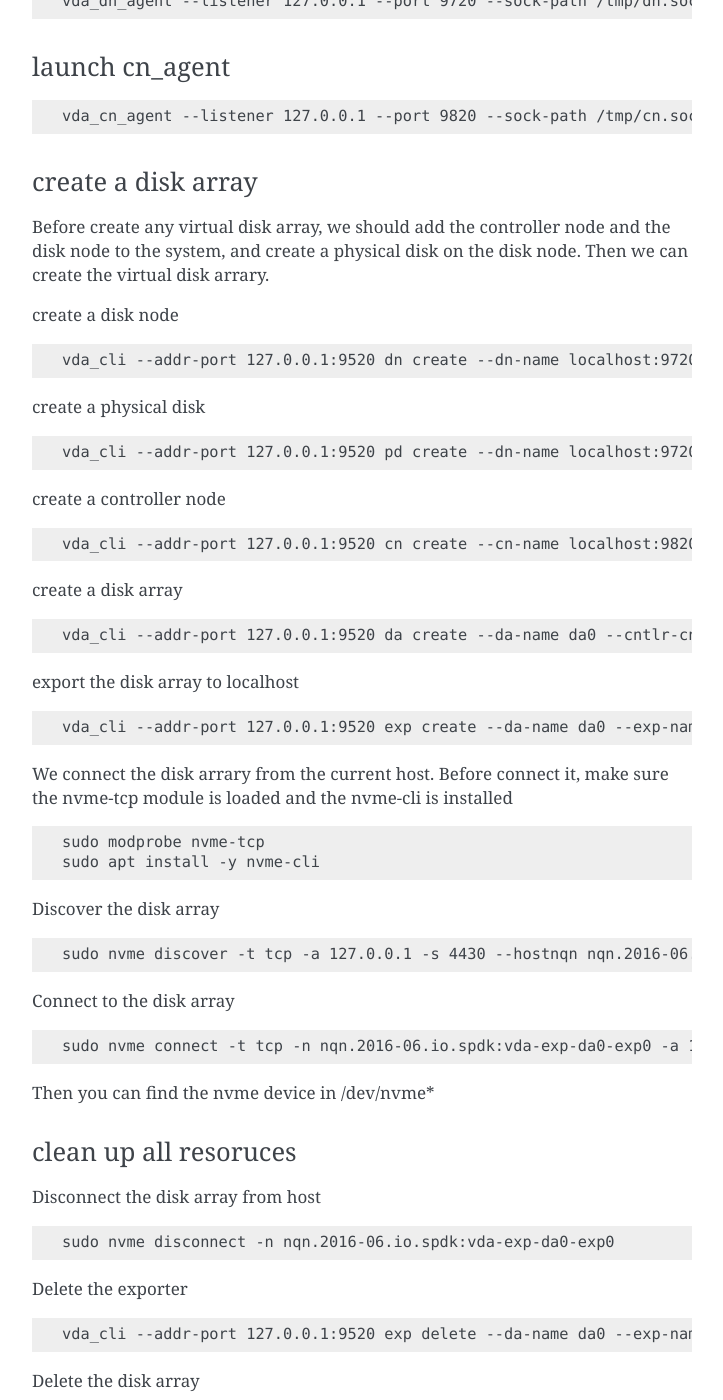
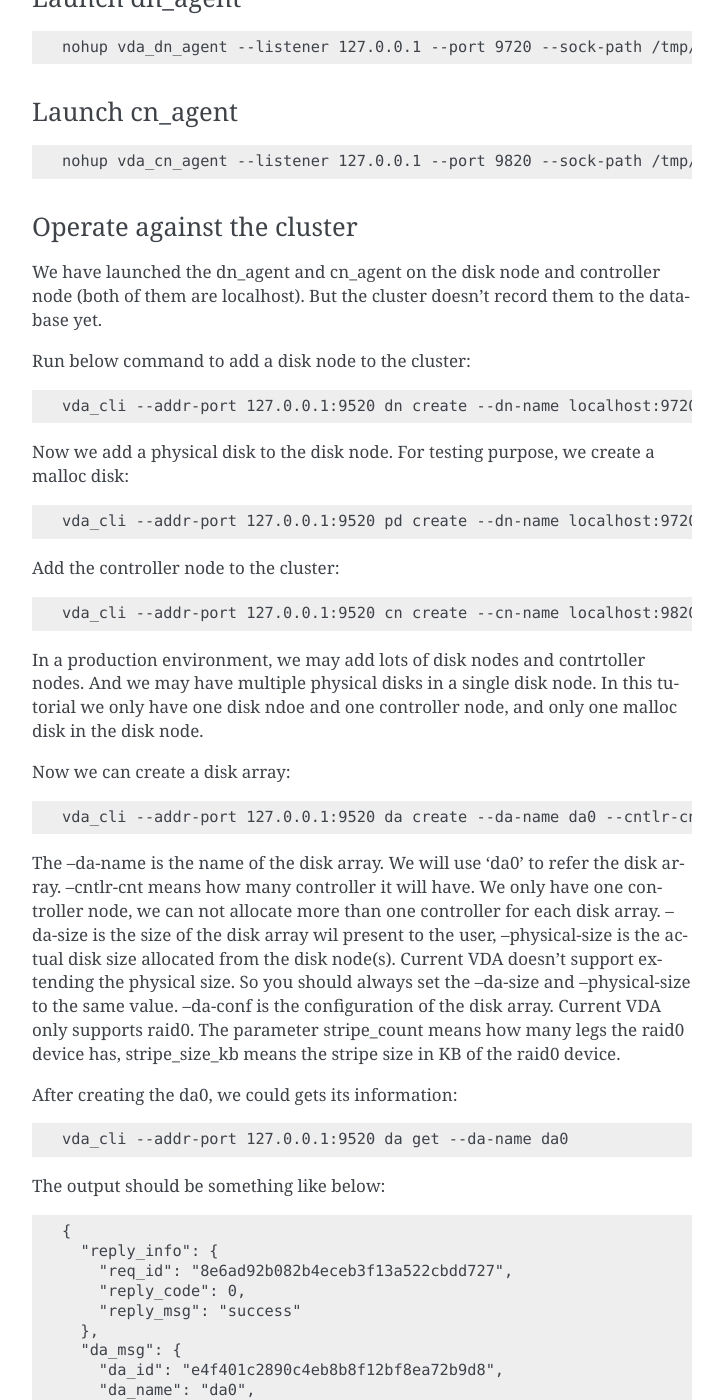
Before and after one commit to virtual-disk-array/vda_doc, a Sphinx documentation site: the page built from source/MinimalDeployment.rst, in a window 1280 px wide and 1400 px high, scrolled down 2988 px. Shown: the whole window, without its empty margins (388-1111 px from the left). Built offline with Sphinx 7.4.7, drawn with Linux system fonts in a browser that asks for light colours; some of the changed text lies outside the part shown.

Commit message:
rewrite minimal deployment

```diff
--- a/source/MinimalDeployment.rst
+++ b/source/MinimalDeployment.rst
@@ -12,20 +12,14 @@
 are SPDK applications. In this tutorial, we use the buildin
 application spdk_tgt. All of them are deployed in a ubuntu 20.04
 server. But they should be deployed to most of the linux
-distributions. The server should have at least 8G memory, and we will
-allocate 4G huge page for spdk applications.
+distributions. In a production environment, the SPDK applications and
+the VDA related processes should run as daemons. But in this guide, we
+just use "nohup" command to keep them running.
 
 Install
 -------
 
-make sure system is up to date
-^^^^^^^^^^^^^^^^^^^^^^^^^^^^^^
-
-.. code-block:: none
-
-   sudo apt update -y && sudo apt upgrade -y && sudo reboot
-
-install spdk
+Install spdk
 ^^^^^^^^^^^^
 Follow the `SPDK Getting Started doc <https://spdk.io/doc/getting_started.html>`_.
 
@@ -39,7 +33,7 @@
    ./configure
    make
 
-run spdk
+Run spdk
 ^^^^^^^^
 In this tutorial, we plan to run one controller node and one disk
 node. Each node should have its own spdk application. So we will
@@ -59,7 +53,7 @@
 
 .. code-block:: none
 
-   sudo ./build/bin/spdk_tgt --rpc-socket /tmp/dn.sock --wait-for-rpc > /tmp/dn.log 2>&1 &
+   nohup sudo ./build/bin/spdk_tgt --rpc-socket /tmp/dn.sock --wait-for-rpc > /tmp/dn.log 2>&1 &
 
 We run below command to disable auto examine:
 
@@ -81,24 +75,32 @@
 
    sudo chmod 777 /tmp/dn.sock
 
-We do the similar things for the controller node spdk application:
+We do the similar things for the controller node spdk application.
+
+Run the spdk application:
 
 .. code-block:: none
 
-   sudo ./build/bin/spdk_tgt --rpc-socket /tmp/cn.sock --wait-for-rpc > /tmp/cn.log 2>&1 &
+   nohup sudo ./build/bin/spdk_tgt --rpc-socket /tmp/cn.sock --wait-for-rpc > /tmp/cn.log 2>&1 &
+
+Wait until the spdk application is ready for accepting RPCs, then run
+below commands:
+
+.. code-block:: none
+
    sudo ./scripts/rpc.py -s /tmp/cn.sock bdev_set_options -d
    sudo ./scripts/rpc.py -s /tmp/cn.sock framework_start_init
    sudo ./scripts/rpc.py -s /tmp/cn.sock framework_wait_init
    sudo chmod 777 /tmp/cn.sock
 
-install vda
+Install vda
 ^^^^^^^^^^^
 install venv, create a python virtual environment, install vda in this
 environment.
 
 .. code-block:: none
 
-   cd ~/
+   cd ~
    sudo apt install -y python3-venv
    python3 -m venv vda_env
    source vda_env/bin/activate
@@ -112,92 +114,218 @@
 
    soruce vda_env/bin/activate
 
-init database
+Init database
 ^^^^^^^^^^^^^
 
 .. code-block:: none
 
    vda_db --action create --db-uri sqlite:////tmp/vda.db
 
-launch portal
+Launch portal
 ^^^^^^^^^^^^^
 
 .. code-block:: none
 
-   vda_portal --listener 127.0.0.1 --port 9520 --db-uri sqlite:////tmp/vda.db > /tmp/vda_portal.log 2>&1 &
+   nohup vda_portal --listener 127.0.0.1 --port 9520 --db-uri sqlite:////tmp/vda.db > /tmp/vda_portal.log 2>&1 &
 
 
-launch monitor
+Launch monitor
 ^^^^^^^^^^^^^^
 
 .. code-block:: none
 
-   vda_monitor --listener 127.0.0.1 --port 9620 --db-uri sqlite:////tmp/vda.db > /tmp/vda_monitor.log 2>&1 &
+   nohup vda_monitor --listener 127.0.0.1 --port 9620 --db-uri sqlite:////tmp/vda.db > /tmp/vda_monitor.log 2>&1 &
 
-launch dn_agent
+Launch dn_agent
 ^^^^^^^^^^^^^^^
 
 .. code-block:: none
 
-   vda_dn_agent --listener 127.0.0.1 --port 9720 --sock-path /tmp/dn.sock --listener-conf '{"trtype":"tcp","traddr":"127.0.0.1","adrfam":"ipv4","trsvcid":"4420"}' > /tmp/vda_dn_agent.log 2>&1 &
+   nohup vda_dn_agent --listener 127.0.0.1 --port 9720 --sock-path /tmp/dn.sock --listener-conf '{"trtype":"tcp","traddr":"127.0.0.1","adrfam":"ipv4","trsvcid":"4420"}' > /tmp/vda_dn_agent.log 2>&1 &
 
 
-launch cn_agent
+Launch cn_agent
 ^^^^^^^^^^^^^^^
 
 .. code-block:: none
 
-   vda_cn_agent --listener 127.0.0.1 --port 9820 --sock-path /tmp/cn.sock --listener-conf '{"trtype":"tcp","traddr":"127.0.0.1","adrfam":"ipv4","trsvcid":"4430"}' > /tmp/vda_cn_agent.log 2>&1 &
+   nohup vda_cn_agent --listener 127.0.0.1 --port 9820 --sock-path /tmp/cn.sock --listener-conf '{"trtype":"tcp","traddr":"127.0.0.1","adrfam":"ipv4","trsvcid":"4430"}' > /tmp/vda_cn_agent.log 2>&1 &
 
-create a disk array
-^^^^^^^^^^^^^^^^^^^
-Before create any virtual disk array, we should add the controller
-node and the disk node to the system, and create a physical disk on
-the disk node. Then we can create the virtual disk arrary.
+Operate against the cluster
+^^^^^^^^^^^^^^^^^^^^^^^^^^^
 
-create a disk node
+We have launched the dn_agent and cn_agent on the disk node and
+controller node (both of them are localhost). But the cluster doesn't
+record them to the database yet.
+
+
+Run below command to add a disk node to the cluster:
 
 .. code-block:: none
 
     vda_cli --addr-port 127.0.0.1:9520 dn create --dn-name localhost:9720 --dn-listener-conf '{"trtype":"tcp","traddr":"127.0.0.1","adrfam":"ipv4","trsvcid":"4420"}'
 
-create a physical disk
+Now we add a physical disk to the disk node. For testing purpose, we
+create a malloc disk:
 
 .. code-block:: none
 
    vda_cli --addr-port 127.0.0.1:9520 pd create --dn-name localhost:9720 --pd-name pd0 --pd-conf '{"type":"malloc","size":67108864}'
 
-create a controller node
+Add the controller node to the cluster:
 
 .. code-block:: none
 
    vda_cli --addr-port 127.0.0.1:9520 cn create --cn-name localhost:9820 --cn-listener-conf '{"trtype":"tcp","traddr":"127.0.0.1","adrfam":"ipv4","trsvcid":"4430"}'
 
-create a disk array
+In a production environment, we may add lots of disk nodes and
+contrtoller nodes. And we may have multiple physical disks in a single
+disk node. In this tutorial we only have one disk ndoe and one
+controller node, and only one malloc disk in the disk node.
+
+Now we can create a disk array:
 
 .. code-block:: none
 
    vda_cli --addr-port 127.0.0.1:9520 da create --da-name da0 --cntlr-cnt 1 --da-size 33554432 --physical-size 33554432 --da-conf '{"stripe_count":1, "stripe_size_kb":64}'
 
-export the disk array to localhost
+The --da-name is the name of the disk array. We will use 'da0' to
+refer the disk array. --cntlr-cnt means how many controller it will
+have. We only have one controller node, we can not allocate more than
+one controller for each disk array. --da-size is the size of the disk
+array wil present to the user, --physical-size is the actual disk size
+allocated from the disk node(s). Current VDA doesn't support extending
+the physical size. So you should always set the --da-size
+and --physical-size to the same value. --da-conf is the configuration
+of the disk array. Current VDA only supports raid0. The parameter
+stripe_count means how many legs the raid0 device has, stripe_size_kb
+means the stripe size in KB of the raid0 device.
+
+After creating the da0, we could gets its information:
+
+.. code-block:: none
+
+   vda_cli --addr-port 127.0.0.1:9520 da get --da-name da0
+
+The output should be something like below:
+
+.. code-block:: none
+
+   {
+     "reply_info": {
+       "req_id": "8e6ad92b082b4eceb3f13a522cbdd727",
+       "reply_code": 0,
+       "reply_msg": "success"
+     },
+     "da_msg": {
+       "da_id": "e4f401c2890c4eb8b8f12bf8ea72b9d8",
+       "da_name": "da0",
+       "cntlr_cnt": 1,
+       "da_size": 33554432,
+       "da_conf": "{\"stripe_count\":1, \"stripe_size_kb\":64}",
+       "da_details": "{\"lvs_conf\": {\"uuid\": \"ee843399-9888-4f65-a722-bbc708cf5984\", \"name\": \"vda-005-e4f401c2890c4eb8b8f12bf8ea72b9d8\", \"base_bdev\": \"vda-004-e4f401c2890c4eb8b8f12bf8ea72b9d8\", \"total_data_clusters\": 7, \"free_clusters\": 7, \"block_size\": 4096, \"cluster_size\": 4194304}}",
+       "hash_code": 27012,
+       "error": false
+     },
+     "grp_msg_list": [
+       {
+         "grp_id": "97a5f2d5b4984601833296255094e00b",
+         "da_name": "da0",
+         "grp_idx": 0,
+         "grp_size": 33554432,
+         "vd_msg_list": [
+           {
+             "vd_id": "5c50ec79a3e8453699f757b675132933",
+             "da_name": "da0",
+             "grp_idx": 0,
+             "vd_idx": 0,
+             "dn_name": "localhost:9720",
+             "pd_name": "pd0",
+             "vd_size": 33554432
+           }
+         ]
+       }
+     ],
+     "cntlr_msg_list": [
+       {
+         "cntlr_id": "fab50f49958a4534828f6cf641c76ea3",
+         "da_name": "da0",
+         "cntlr_idx": 0,
+         "cn_name": "localhost:9820",
+         "primary": true,
+         "error": false,
+         "error_msg": ""
+       }
+     ]
+   }
+
+Export the disk array to localhost
 
 .. code-block:: none
 
    vda_cli --addr-port 127.0.0.1:9520 exp create --da-name da0 --exp-name exp0 --initiator-nqn nqn.2016-06.io.spdk:host0
 
-We connect the disk arrary from the current host. Before connect it,
-make sure the nvme-tcp module is loaded and the nvme-cli is installed
+When we export the disk array, we give a --exp-name, the disk array
+NQN will be generated from the da name and the exp
+name. The --initiator-nqn is the NQN of the initiator, when the
+initiator connect to this disk array, it should provide correct
+initiator nqn, or the disk array will reject the connection.
+
+Before let a host (initiator) connect to it, we need to know some
+basic information, such as the disk array NQN, and detail parameters
+about the NVMeoF protocal. We could use below command to get these
+information:
+
+.. code-block:: none
+
+   vda_cli --addr-port 127.0.0.1:9520 exp get --da-name da0 --exp-name exp0
+
+The output should be something like below:
+
+.. code-block:: none
+
+   {
+     "reply_info": {
+       "req_id": "c6d5f10f2d3d4e9a9950313f909564a0",
+       "reply_code": 0,
+       "reply_msg": "success"
+     },
+     "exp_msg": {
+       "exp_id": "5192e1f1cd154fbc92ebfb0743f5389e",
+       "exp_name": "exp0",
+       "exp_nqn": "nqn.2016-06.io.spdk:vda-exp-da0-exp0",
+       "da_name": "da0",
+       "initiator_nqn": "nqn.2016-06.io.spdk:host0",
+       "snap_name": "",
+       "es_msg_list": [
+         {
+           "es_id": "c99254393a4643d9b3da68cd78810d5c",
+           "cntlr_idx": 0,
+           "cn_name": "localhost:9820",
+           "cn_listener_conf": "{\"trtype\":\"tcp\",\"traddr\":\"127.0.0.1\",\"adrfam\":\"ipv4\",\"trsvcid\":\"4430\"}",
+           "error": false,
+           "error_msg": ""
+         }
+       ]
+     }
+   }
+
+We can find the disk array nqn from the "exp_nqn" field, which is
+"nqn.2016-06.io.spdk:vda-exp-da0-exp0" in our example. We can find the
+NVMeoF information from the cn_listener_conf field. In our example, we
+know the protocal is tcp/ipv4, ip address is 127.0.0.1, port
+is 4430. Then we could connect this disk array from the host.
+
+Before connect to the disk array, we should make sure the nvme-tcp
+kernel module is loaded and the nvme-cli is installed. Additinally, we
+use the 'jq' command to extract the nvme information, so make sure it
+is installed in the host too. Please run below commands:
 
 .. code-block:: none
 
    sudo modprobe nvme-tcp
    sudo apt install -y nvme-cli
-
-Discover the disk array
-
-.. code-block:: none
-
-   sudo nvme discover -t tcp -a 127.0.0.1 -s 4430 --hostnqn nqn.2016-06.io.spdk:host0
+   sudo apt install jq
 
 Connect to the disk array
 
@@ -205,7 +333,52 @@
 
    sudo nvme connect -t tcp -n nqn.2016-06.io.spdk:vda-exp-da0-exp0 -a 127.0.0.1 -s 4430 --hostnqn nqn.2016-06.io.spdk:host0
 
-Then you can find the nvme device in /dev/nvme*
+Then you can find the nvme device in /dev/nvme* . If you have multiple
+nvme devices, you may use the "nvme list-subsys" command to find the
+nqn of the disk array, then you can know which device is the disk
+array we are connecting to. You may run below command:
+
+.. code-block:: none
+
+   sudo nvme list-subsys -o json | jq '.Subsystems[] | select(.NQN=="nqn.2016-06.io.spdk:vda-exp-da0-exp0")'
+
+The output should be:
+
+.. code-block:: none
+
+   {
+     "Name": "nvme-subsys0",
+     "NQN": "nqn.2016-06.io.spdk:vda-exp-da0-exp0",
+     "Paths": [
+       {
+         "Name": "nvme0",
+         "Transport": "tcp",
+         "Address": "traddr=127.0.0.1 trsvcid=4430",
+         "State": "live"
+       }
+     ]
+   }
+
+From the output, we know the subsystem name is nvme0. In VDA, the
+subsystem of the disk array will only have one name space. If the name
+is nvme0, we can find the device in /dev/nvme0n1
+
+We could try to access it:
+
+.. code-block:: none
+
+   sudo parted -s /dev/nvme0n1 print
+
+The output should be:
+
+.. code-block:: none
+
+   Error: /dev/nvme0n1: unrecognised disk label
+   Model: VDA_CONTROLLER (nvme)
+   Disk /dev/nvme0n1: 33.6MB
+   Sector size (logical/physical): 4096B/4096B
+   Partition Table: unknown
+   Disk Flags:
 
 clean up all resoruces
 ^^^^^^^^^^^^^^^^^^^^^^
@@ -246,12 +419,6 @@
 
    vda_cli --addr-port 127.0.0.1:9520 dn delete --dn-name localhost:9720
 
-Drop the database
-
-.. code-block:: none
-
-   vda_db --action drop --db-uri sqlite:////tmp/vda.db
-
 Kill all processes
 
 .. code-block:: none
@@ -261,3 +428,9 @@
    killall vda_dn_agent
    killall vda_cn_agent
    sudo killall reactor_0
+
+Drop the database
+
+.. code-block:: none
+
+   vda_db --action drop --db-uri sqlite:////tmp/vda.db
```
Also changed, not shown: other parts of source/MinimalDeployment.rst (+1 -1 lines), source/images/multiple_components_in_one_server.png.
